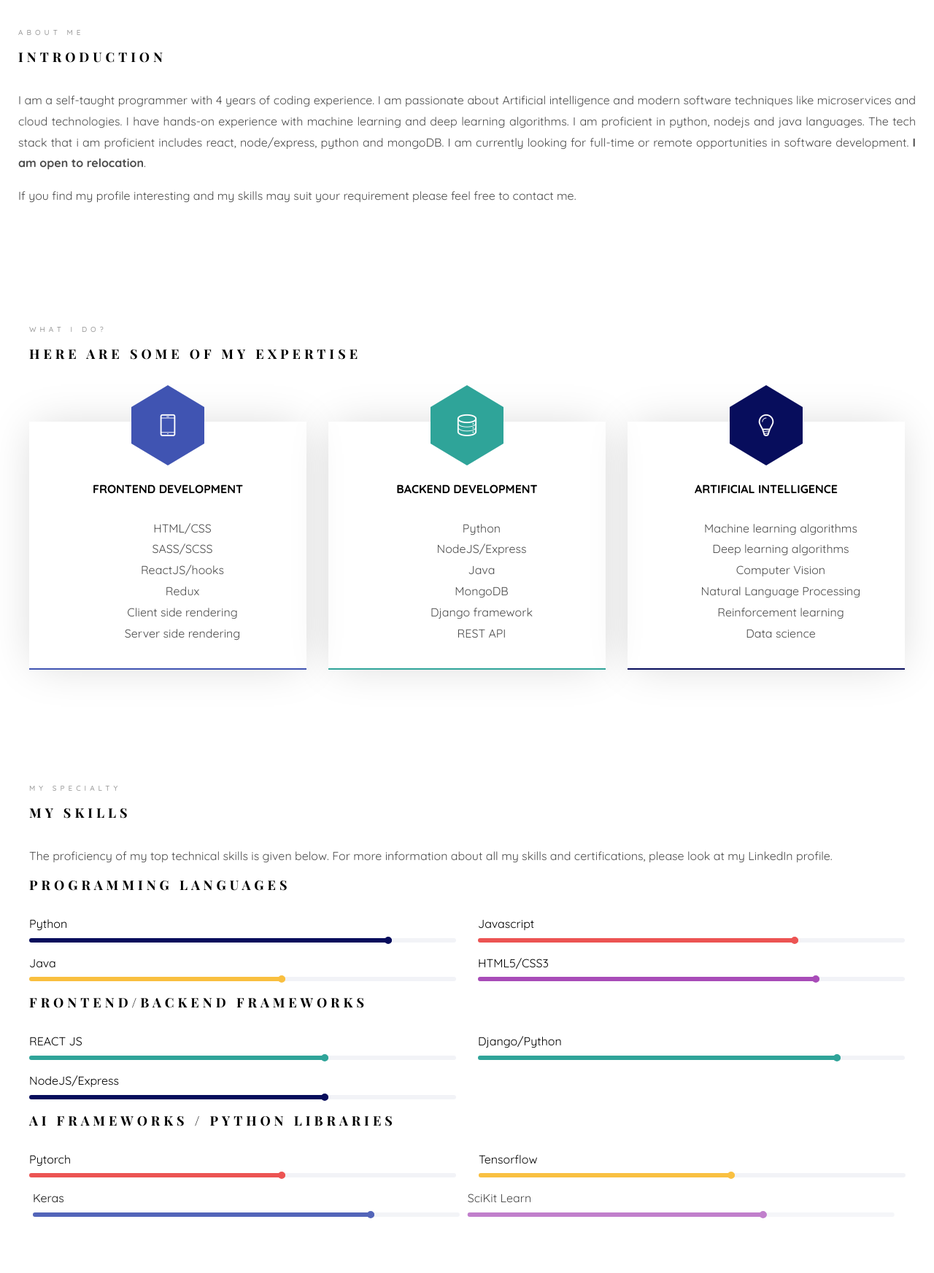
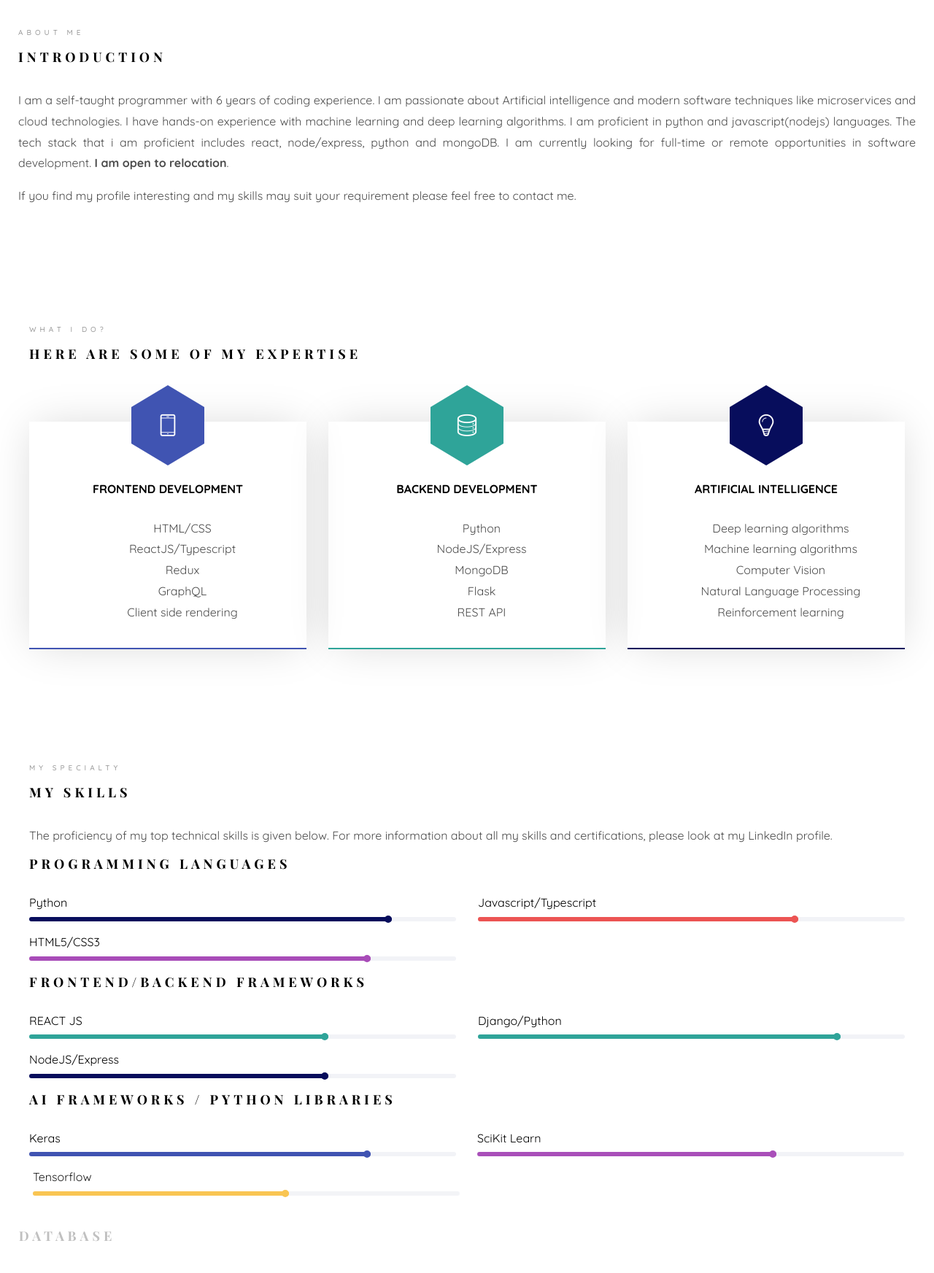
Before and after one commit to mjayashri/jayashrimasilamani.github.io, a website: page index.html in a window 1280 px wide. Shown: the part 860-2605 px from the top of the page at 73% size. Drawn offline with nearby package versions, Linux system fonts and the light colour scheme; files whose address does not match are found by name; a web font is replaced by a local one.

Commit message:
portfolio details updated

```diff
--- a/index.html
+++ b/index.html
@@ -75,7 +75,7 @@
 						   					<h2>Looking for freelance opportunities</h2>
 											</div>
 											<div>
-												<a href="https://github.com/jayashrimasilamani" target="popup"><i class="icon-github"></i></a>
+												<a href="https://github.com/mjayashri" target="popup"><i class="icon-github"></i></a>
 												<a href="https://twitter.com/jayashri94" target="popup"><i class="icon-twitter2"></i></a>
 												<a href="https://www.instagram.com/jayashrieee/" target="popup"><i class="icon-instagram"></i></a>
 											</div>
@@ -97,7 +97,7 @@
 												<h2>Looking for part-time or full-time opportunities</h2>
 											</div>
 											<div>
-												<a href="https://github.com/jayashrimasilamani" target="popup"><i class="icon-github"></i></a>
+												<a href="https://github.com/mjayashri" target="popup"><i class="icon-github"></i></a>
 												<a href="https://twitter.com/jayashri94" target="popup"><i class="icon-twitter2"></i></a>
 												<a href="https://www.linkedin.com/in/jayashri-mani/" target="popup"><i class="icon-linkedin2"></i></a>
 												<a href="https://www.instagram.com/jayashrieee/" target="popup"><i class="icon-instagram"></i></a>
@@ -120,10 +120,10 @@
 						<div class="text-justify">
 							<div class="animate-box" data-animate-effect="fadeInLeft">
 
-								<p>I am a self-taught programmer with 4 years of coding experience.
+								<p>I am a self-taught programmer with 6 years of coding experience.
 									I am passionate about Artificial intelligence and modern software techniques like microservices and
 									cloud technologies. I have hands-on experience with machine learning and deep learning algorithms.
-									I am proficient in python, nodejs and java languages.
+									I am proficient in python and javascript(nodejs) languages.
 									The tech stack that i am proficient includes react, node/express, python and mongoDB.
 									I am currently looking for full-time or remote opportunities in software development.
 									<b>I am open to relocation</b>.
@@ -156,11 +156,10 @@
 									<h3>Frontend development</h3>
 									<ul>
 										<li>HTML/CSS</li>
-										<li>SASS/SCSS</li>
-										<li>ReactJS/hooks</li>
+										<li>ReactJS/Typescript</li>
 										<li>Redux</li>
+										<li>GraphQL</li>
 										<li>Client side rendering</li>
-										<li>Server side rendering</li>
 									</ul>
 								</div>
 							</div>
@@ -175,9 +174,8 @@
 									<ul>
 										<li>Python</li>
 										<li>NodeJS/Express</li>
-										<li>Java</li>
 										<li>MongoDB</li>
-										<li>Django framework</li>
+										<li>Flask</li>
 										<li>REST API</li>
 									</ul>
 								</div>
@@ -191,12 +189,11 @@
 								<div class="desc">
 									<h3>Artificial Intelligence</h3>
 									<ul>
+										<li>Deep learning algorithms</li>
 										<li>Machine learning algorithms</li>
-										<li>Deep learning algorithms</li>
 										<li>Computer Vision</li>
 										<li>Natural Language Processing</li>
 										<li>Reinforcement learning</li>
-										<li>Data science</li>
 									</ul>
 								</div>
 							</div>
@@ -242,7 +239,7 @@
 						</div>
 						<div class="col-md-6 animate-box" data-animate-effect="fadeInLeft">
 							<div class="progress-wrap">
-								<h3>Javascript</h3>
+								<h3>Javascript/Typescript</h3>
 								<div class="progress">
 								 	<div class="progress-bar color-2" role="progressbar" aria-valuenow="75"
 								  	aria-valuemin="0" aria-valuemax="100" style="width:75%">
@@ -252,7 +249,7 @@
 							</div>
 						</div>
 
-						<div class="col-md-6 animate-box" data-animate-effect="fadeInRight">
+<!-- 						<div class="col-md-6 animate-box" data-animate-effect="fadeInRight">
 							<div class="progress-wrap">
 								<h3>Java</h3>
 								<div class="progress">
@@ -262,7 +259,7 @@
 								  	</div>
 								</div>
 							</div>
-						</div>
+						</div> -->
 						<div class="col-md-6 animate-box" data-animate-effect="fadeInRight">
 							<div class="progress-wrap">
 								<h3>HTML5/CSS3</h3>
@@ -319,30 +316,6 @@
 						<h3 class="mystyle-heading animate-box">AI Frameworks / Python Libraries</h3>
 					</div>
 
-
-						<div class="col-md-6 animate-box" data-animate-effect="fadeInRight">
-							<div class="progress-wrap">
-								<h3>Pytorch</h3>
-								<div class="progress">
-								 	<div class="progress-bar color-2" role="progressbar" aria-valuenow="80"
-								  	aria-valuemin="0" aria-valuemax="100" style="width:60%">
-
-								  	</div>
-								</div>
-							</div>
-						</div>
-
-						<div class="col-md-6 animate-box" data-animate-effect="fadeInRight">
-							<div class="progress-wrap">
-								<h3>Tensorflow</h3>
-								<div class="progress">
-								 	<div class="progress-bar color-3" role="progressbar" aria-valuenow="80"
-								  	aria-valuemin="0" aria-valuemax="100" style="width:60%">
-
-								  	</div>
-								</div>
-							</div>
-						</div>
 						<div class="col-md-6 animate-box" data-animate-effect="fadeInRight">
 							<div class="progress-wrap">
 								<h3>Keras</h3>
@@ -361,6 +334,29 @@
 								<div class="progress">
 								 	<div class="progress-bar color-4" role="progressbar" aria-valuenow="70"
 								  	aria-valuemin="0" aria-valuemax="100" style="width:70%">
+
+								  	</div>
+								</div>
+							</div>
+						</div>
+<!-- 						<div class="col-md-6 animate-box" data-animate-effect="fadeInRight">
+							<div class="progress-wrap">
+								<h3>Pytorch</h3>
+								<div class="progress">
+								 	<div class="progress-bar color-2" role="progressbar" aria-valuenow="80"
+								  	aria-valuemin="0" aria-valuemax="100" style="width:60%">
+
+								  	</div>
+								</div>
+							</div>
+						</div> -->
+
+						<div class="col-md-6 animate-box" data-animate-effect="fadeInRight">
+							<div class="progress-wrap">
+								<h3>Tensorflow</h3>
+								<div class="progress">
+								 	<div class="progress-bar color-3" role="progressbar" aria-valuenow="80"
+								  	aria-valuemin="0" aria-valuemax="100" style="width:60%">
 
 								  	</div>
 								</div>
@@ -428,7 +424,7 @@
 							<div class="progress-wrap">
 								<h3>Docker</h3>
 								<div class="progress">
-									<div class="progress-bar color-1" role="progressbar" aria-valuenow="60" aria-valuemin="0"
+									<div class="progress-bar color-1" role="progressbar" aria-valuenow="50" aria-valuemin="0"
 										 aria-valuemax="100" style="width:60%">
 									</div>
 								</div>
@@ -438,7 +434,7 @@
 							<div class="progress-wrap">
 								<h3>Kubernetes</h3>
 								<div class="progress">
-									<div class="progress-bar color-2" role="progressbar" aria-valuenow="60" aria-valuemin="0"
+									<div class="progress-bar color-2" role="progressbar" aria-valuenow="50" aria-valuemin="0"
 										 aria-valuemax="100" style="width:60%">
 									</div>
 								</div>
@@ -457,7 +453,7 @@
 								</div>
 							</div>
 						</div>
-						<div class="col-md-6 animate-box" data-animate-effect="fadeInRight">
+<!-- 						<div class="col-md-6 animate-box" data-animate-effect="fadeInRight">
 							<div class="progress-wrap">
 								<h3>Amazon web services (AWS)</h3>
 								<div class="progress">
@@ -466,7 +462,7 @@
 									</div>
 								</div>
 							</div>
-						</div>
+						</div> -->
 						<div class="col-md-6 animate-box" data-animate-effect="fadeInRight">
 							<div class="progress-wrap">
 								<h3>Digital Ocean</h3>
@@ -546,7 +542,7 @@
 								</div>
 							</div>
 						</div>
-						<div class="col-md-6 animate-box" data-animate-effect="fadeInBottom">
+<!-- 						<div class="col-md-6 animate-box" data-animate-effect="fadeInBottom">
 							<div class="project" style="background-image: url(images/chat.png);">
 								<div class="desc">
 									<div class="con">
@@ -560,7 +556,7 @@
 									</div>
 								</div>
 							</div>
-						</div>
+						</div> -->
 
 						<div class="col-md-6 animate-box" data-animate-effect="fadeInRight">
 							<div class="project" style="background-image: url(images/react.png);">
@@ -635,8 +631,8 @@
 
 										<div class="timeline-label">
 											<h2>Freelance developer<span> 2019-Present</span></h2>
-											<p>Working on full-stack projects and deep learning models.
-											Open to new projects in python/javascript/java.
+											<p>Working on full-stack projects(MERN and python) and deep learning models.
+											Open to new projects in Python/Javascript/Typescript.
 											I am actively looking for full-stack or AI/machine learning projects.</p>
 										</div>
 									</div>
@@ -719,7 +715,7 @@
 				<div class="col-md-12"></div>
 				<div class="text-center">
 					<ul>
-						<a href="https://github.com/jayashrimasilamani" target="popup"><i class="icon-github"></i></a>
+						<a href="https://github.com/mjayashri" target="popup"><i class="icon-github"></i></a>
 						<a href="https://twitter.com/jayashri94" target="popup"><i class="icon-twitter2"></i></a>
 						<a href="https://www.linkedin.com/in/jayashri-mani/" target="popup"><i class="icon-linkedin2"></i></a>
 						<a href="https://www.instagram.com/jayashrieee/" target="popup"><i class="icon-instagram"></i></a>
```
Also changed, not shown: 1 other file.
